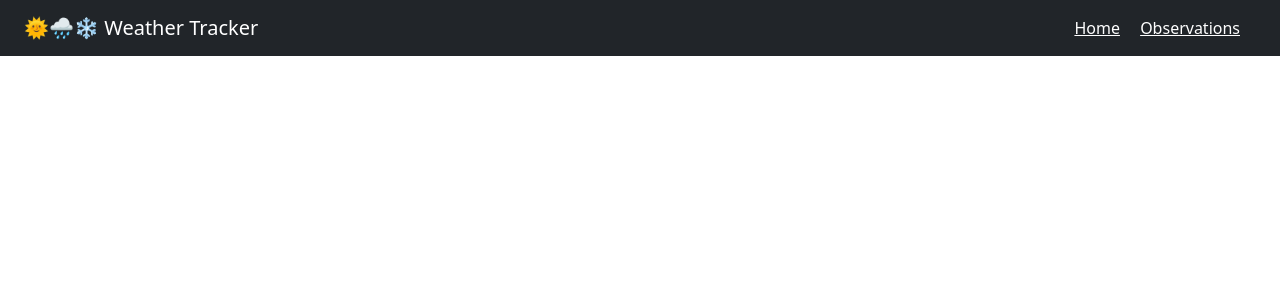
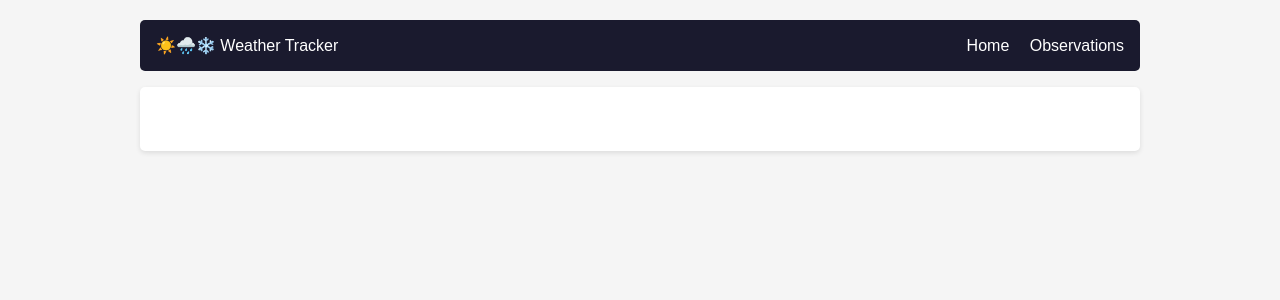
Before and after one commit to annalena-project/WEB_APP, a Flask app: template templates/base.html in a window 1280 px wide. Shown: the top 300 px of the page. Run offline with Flask 3, Linux system fonts and the light colour scheme; the template is opened without the code that fills it, so the values that code supplies are empty.

Commit message:
Added base.html layout for all pages

```diff
--- a/templates/base.html
+++ b/templates/base.html
@@ -1,28 +1,100 @@
+<!-- base.html – the main layout that all other pages use -->
+
 <!DOCTYPE html>
-<html lang ="en">
+<html lang="en">
 <head>
     <meta charset="UTF-8">
+    <meta name="viewport" content="width=device-width, initial-scale=1.0">
     <title>{% block title %}Weather Tracker{% endblock %}</title>
-    <link href="https://cdn.jsdelivr.net/npm/bootstrap@5.3.3/dist/css/bootstrap.min.css" rel="stylesheet">
+    <style>
+        /* ── Page Layout ── */
+        body {
+            font-family: Arial, sans-serif;
+            max-width: 1000px;
+            margin: 0 auto;
+            padding: 20px;
+            background-color: #f5f5f5;
+        }
+
+         /* ── Top Navigation Bar ── */
+        .header {
+            background-color: #1a1a2e;
+            color: white;
+            padding: 1rem;
+            border-radius: 5px;
+            display: flex;
+            justify-content: space-between;
+            align-items: center;
+        }
+
+        /* ── Navigation Links ── */
+        .header a {
+            color: white;
+            text-decoration: none;
+            margin-left: 1rem;
+        }
+
+        /* ── White Content Box ── */
+        .content {
+            background: white;
+            padding: 2rem;
+            border-radius: 5px;
+            box-shadow: 0 2px 5px rgba(0,0,0,0.1);
+            margin-top: 1rem;
+        }
+
+        /* ── Dark Button Style ── */
+        .btn {
+            background-color: #1a1a2e;
+            color: white;
+            padding: 0.5rem 1rem;
+            border: none;
+            border-radius: 4px;
+            cursor: pointer;
+            text-decoration: none;
+            display: inline-block;
+        }
+
+        /* ── Table Style ── */
+        table {
+            width: 100%;
+            border-collapse: collapse;
+        }
+
+        th, td {
+            padding: 10px;
+            text-align: left;
+            border-bottom: 1px solid #eee;
+        }
+
+        th {
+            background-color: #f5f5f5;
+        }
+
+         /* ── Input Fields ── */
+        input[type="text"], input[type="number"] {
+            padding: 8px;
+            border: 1px solid #ddd;
+            border-radius: 4px;
+        }
+    </style>
 </head>
-
 <body>
 
-<!-- Header / Navigationbar -->
-<nav class="navbar navbar-dark bg-dark px-4">
-    <span class="navbar-brand">🌞🌧️❄️ Weather Tracker</span>
-    <!-- Navigation links -->
-    <div>
-        <a class="text-white me-3" href="/">Home</a>
-        <a class="text-white me-3" href="/observations">Observations</a>
+    <!-- Header / Navigationbar -->
+    <div class="header">
+        <span>☀️🌧️❄️ Weather Tracker</span>
+        <div>
+            <a href="/">Home</a>
+            <a href="/observations">Observations</a>
+        </div>
     </div>
-</nav>
 
-<!-- Main Content -->
-{% block content %}
-{% endblock %}
-
-<!-- Footer -->
+    <!-- Page Content – each page fills this block with its own content -->
+    <div class="content">
+        {% block content %}
+        {% endblock %}
+    </div>
 
 </body>
 </html>
```
